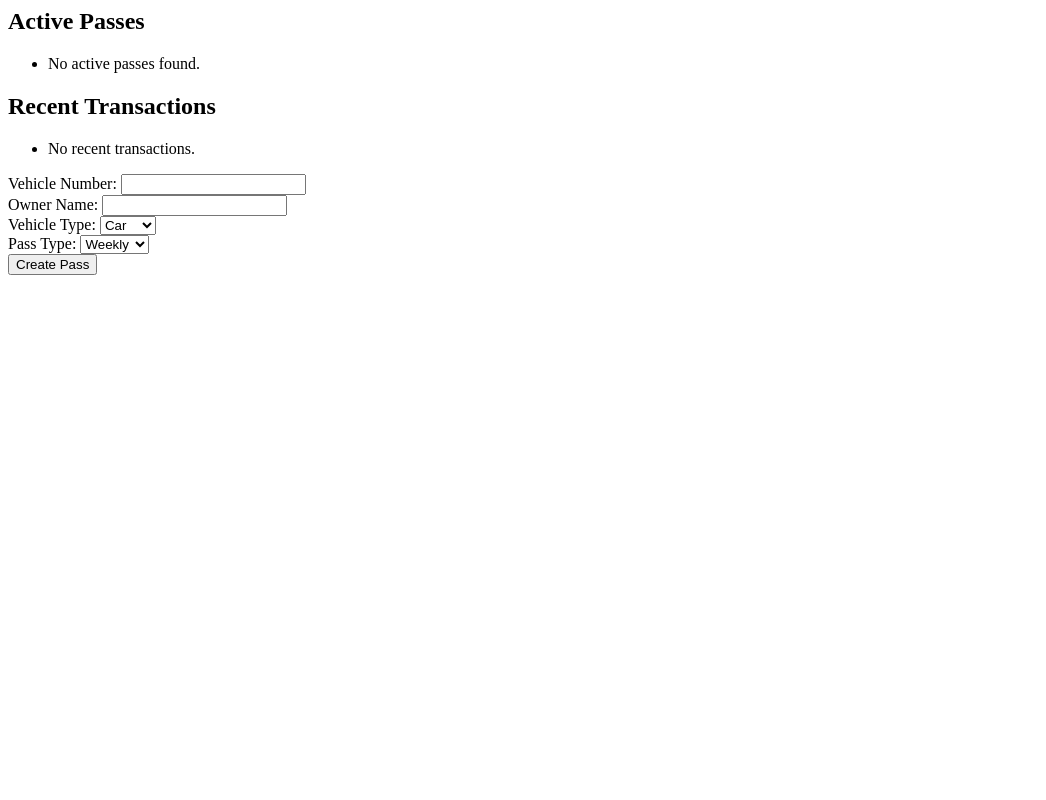
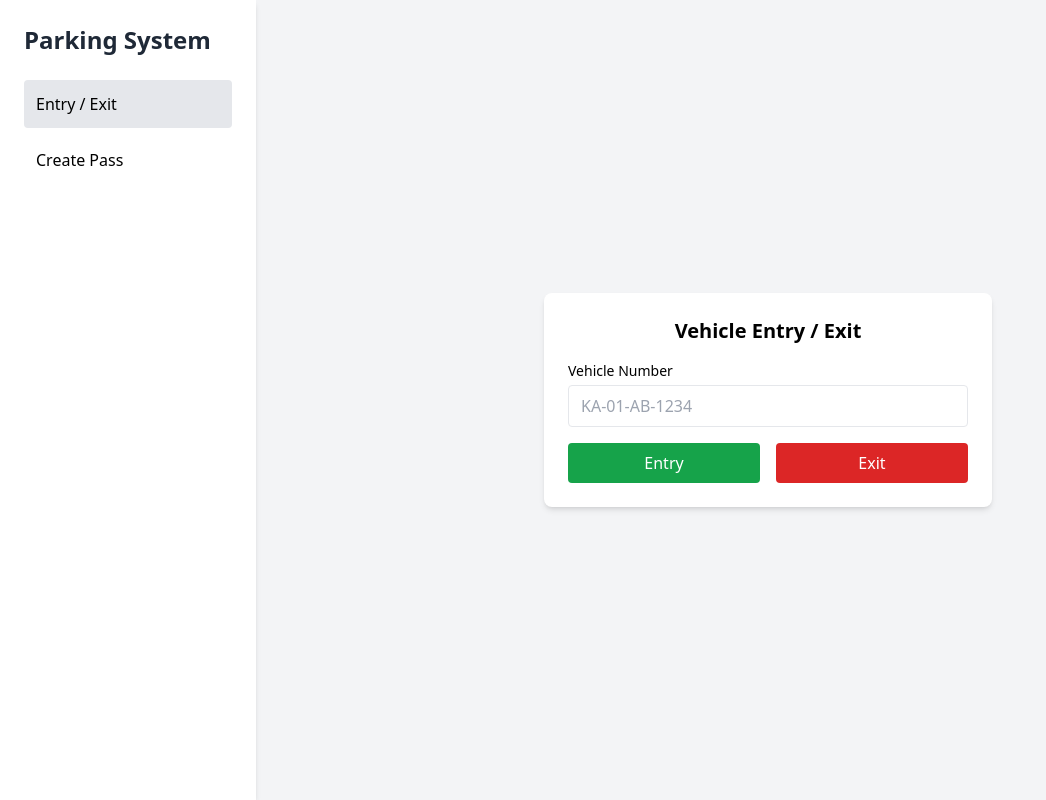
Before and after one commit to Mohankumar908/parking_management_system, a Django app: page / in a window 1280 px wide. Shown: the whole page, without its empty margins (0-1046 px from the left). Run offline with Django 5.2, Linux system fonts and the light colour scheme; data comes from the database, SQL or seed files in the repository; data that the repository does not hold is empty; some libraries are stand-ins or nearby versions.

Commit message:
Feature: updated the html file

```diff
--- a/parking_system/parking_app/templates/parking_app/dashboard.html
+++ b/parking_system/parking_app/templates/parking_app/dashboard.html
@@ -1,38 +1,100 @@
-<!-- In your HTML template, parking_app/templates/parking_app/dashboard.html -->
-<h2>Active Passes</h2>
-<ul>
-    {% for p_pass in active_passes %}
-        <li>{{ p_pass.vehicle.vehicle_number }} - {{ p_pass.get_pass_type_display }} (Expires: {{ p_pass.expiry_date|date:"Y-m-d" }})</li>
-    {% empty %}
-        <li>No active passes found.</li>
-    {% endfor %}
-</ul>
+<!DOCTYPE html>
+<html lang="en">
+<head>
+  <meta charset="UTF-8" />
+  <meta name="viewport" content="width=device-width, initial-scale=1.0" />
+  <title>Parking Management Dashboard</title>
+  <script src="https://cdn.tailwindcss.com"></script>
+</head>
+<body class="bg-gray-100 min-h-screen flex">
 
-<h2>Recent Transactions</h2>
-<ul>
-    {% for transaction in recent_transactions %}
-        <li>{{ transaction.vehicle.vehicle_number }} - Entry: {{ transaction.entry_time|date:"H:i" }} {% if transaction.exit_time %} Exit: {{ transaction.exit_time|date:"H:i" }} {% endif %}</li>
-    {% empty %}
-        <li>No recent transactions.</li>
-    {% endfor %}
-</ul>
+  <!-- Sidebar -->
+  <aside class="w-64 bg-white shadow-md p-6">
+    <h1 class="text-2xl font-bold text-gray-800">Parking System</h1>
+    <nav class="mt-6 space-y-2">
+      <button id="nav-entry-exit" class="w-full text-left p-3 rounded bg-gray-200 font-medium">Entry / Exit</button>
+      <button id="nav-create-pass" class="w-full text-left p-3 rounded hover:bg-gray-100 font-medium">Create Pass</button>
+    </nav>
+  </aside>
 
-<!-- Example for your Create Pass form -->
-<form action="{% url 'parking_app:create_parking_pass' %}" method="post">
-    {% csrf_token %}
-    Vehicle Number: <input type="text" name="vehicle_number"><br>
-    Owner Name: <input type="text" name="owner_name"><br>
-    Vehicle Type:
-    <select name="vehicle_type">
-        {% for key, value in vehicle_types %}
-            <option value="{{ key }}">{{ value }}</option>
-        {% endfor %}
-    </select><br>
-    Pass Type:
-    <select name="pass_type">
-        {% for key, value in pass_types %}
-            <option value="{{ key }}">{{ value }}</option>
-        {% endfor %}
-    </select><br>
-    <button type="submit">Create Pass</button>
-</form>
+  <!-- Main Content -->
+  <main class="flex-1 flex items-center justify-center p-10 relative">
+
+    <!-- Entry / Exit View -->
+    <div id="view-entry-exit" class="w-full max-w-md bg-white p-6 rounded-lg shadow-md">
+      <h2 class="text-xl font-semibold mb-4 text-center">Vehicle Entry / Exit</h2>
+      <div class="space-y-4">
+        <div>
+          <label class="block text-sm font-medium mb-1">Vehicle Number</label>
+          <input id="ee-vehicle-number" type="text" placeholder="KA-01-AB-1234" class="w-full border rounded px-3 py-2 uppercase">
+        </div>
+        <div class="flex space-x-4">
+          <button id="entry-btn" class="flex-1 bg-green-600 hover:bg-green-700 text-white py-2 rounded">Entry</button>
+          <button id="exit-btn" class="flex-1 bg-red-600 hover:bg-red-700 text-white py-2 rounded">Exit</button>
+        </div>
+      </div>
+    </div>
+
+    <!-- Create Pass View -->
+    <div id="view-create-pass" class="hidden w-full max-w-md bg-white p-6 rounded-lg shadow-md">
+      <h2 class="text-xl font-semibold mb-4 text-center">Create New Pass</h2>
+      <div class="space-y-4">
+        <div>
+          <label class="block text-sm font-medium mb-1">Owner Name</label>
+          <input id="cp-owner-name" type="text" placeholder="John Doe" class="w-full border rounded px-3 py-2">
+        </div>
+        <div>
+          <label class="block text-sm font-medium mb-1">Vehicle Number</label>
+          <input id="cp-vehicle-number" type="text" placeholder="KA-01-AB-1234" class="w-full border rounded px-3 py-2 uppercase">
+        </div>
+        <div>
+          <label class="block text-sm font-medium mb-1">Vehicle Type</label>
+          <select id="cp-vehicle-type" class="w-full border rounded px-3 py-2">
+            <option>Car</option>
+            <option>Bike</option>
+            <option>Truck</option>
+          </select>
+        </div>
+        <div>
+          <label class="block text-sm font-medium mb-1">Pass Type</label>
+          <select id="cp-pass-type" class="w-full border rounded px-3 py-2">
+            <option>Daily</option>
+            <option>Weekly</option>
+            <option>Monthly</option>
+            <option>Yearly</option>
+          </select>
+        </div>
+        <button id="create-pass-btn" class="w-full bg-blue-600 hover:bg-blue-700 text-white py-2 rounded">Create Pass</button>
+      </div>
+    </div>
+  </main>
+
+  <script>
+    // Simple View Switching
+    const entryView = document.getElementById('view-entry-exit');
+    const passView = document.getElementById('view-create-pass');
+    const navEntry = document.getElementById('nav-entry-exit');
+    const navPass = document.getElementById('nav-create-pass');
+
+    navEntry.addEventListener('click', () => {
+      entryView.classList.remove('hidden');
+      passView.classList.add('hidden');
+      navEntry.classList.add('bg-gray-200');
+      navPass.classList.remove('bg-gray-200');
+    });
+
+    navPass.addEventListener('click', () => {
+      passView.classList.remove('hidden');
+      entryView.classList.add('hidden');
+      navPass.classList.add('bg-gray-200');
+      navEntry.classList.remove('bg-gray-200');
+    });
+
+    // Simple button feedback
+    document.getElementById('entry-btn').onclick = () => alert("Vehicle Entry Recorded!");
+    document.getElementById('exit-btn').onclick = () => alert("Vehicle Exit Recorded!");
+    document.getElementById('create-pass-btn').onclick = () => alert("Pass Created!");
+  </script>
+
+</body>
+</html>
```
